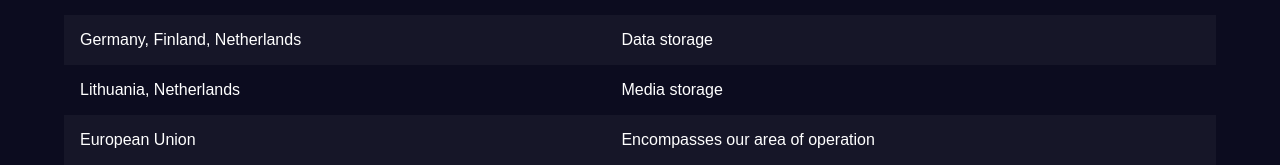
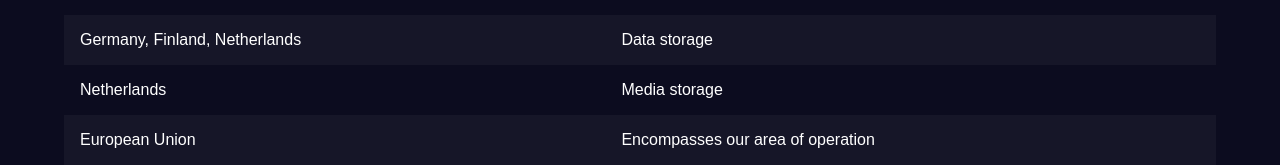
Before and after one commit to revoltchat/revolt.chat, an Astro site: page /legal/community-guidelines in a window 1280 px wide. Shown: the part 4532-4697 px from the top of the page. Built offline with nearby package versions, Linux system fonts and the light colour scheme; Astro itself is replaced by a stand-in of ours; a web font is replaced by a local one.

Commit message:
docs: remove LT

```diff
--- a/src/content/legal/community-guidelines.mdx
+++ b/src/content/legal/community-guidelines.mdx
@@ -145,5 +145,5 @@ We abide by laws within the following jurisdictions:
 | ----------------------------- | --------------------------------- |
 | United Kingdom                | Service operator                  |
 | Germany, Finland, Netherlands | Data storage                      |
-| Lithuania, Netherlands        | Media storage                     |
+| Netherlands                   | Media storage                     |
 | European Union                | Encompasses our area of operation |
```
